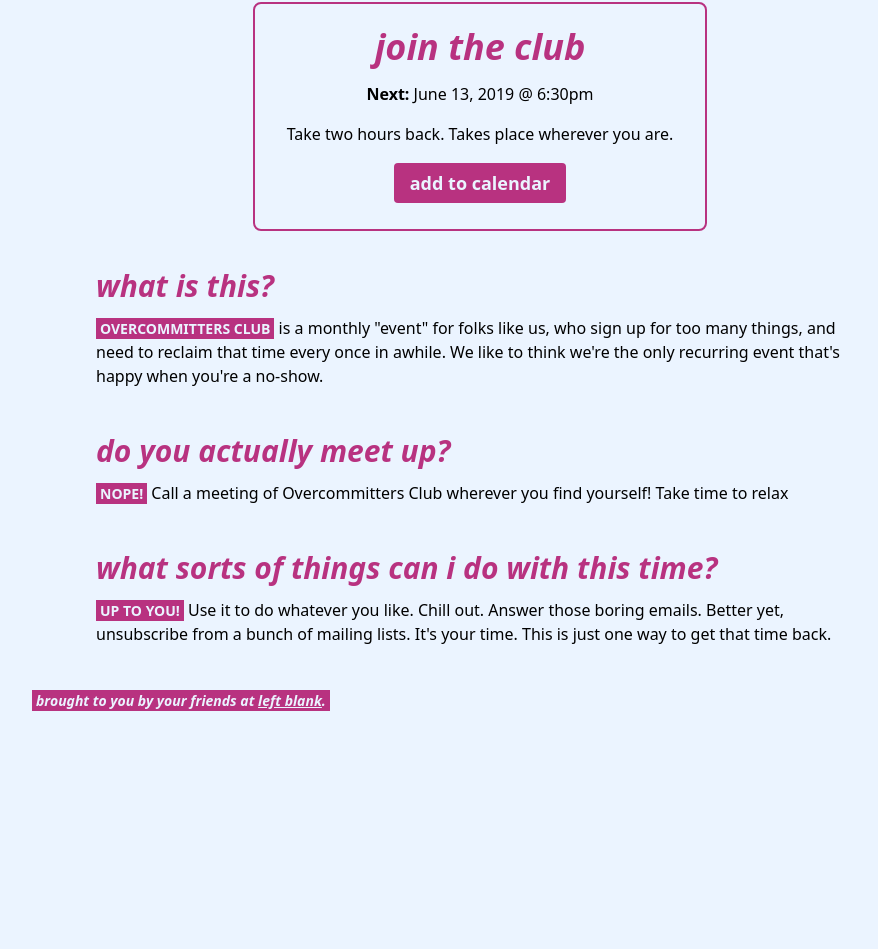
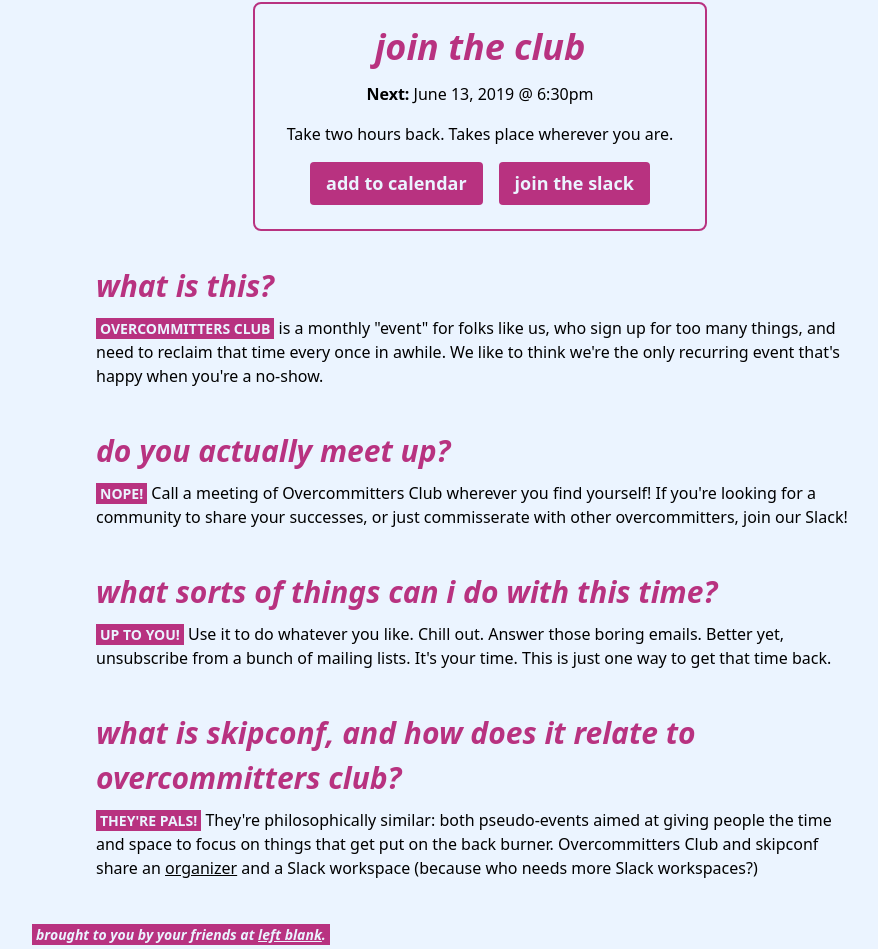
Before and after one commit to brampersandon/overcommitters.club, a Next.js app: page / in a window 1280 px wide. Shown: the part 172-1121 px from the top of the page, without its empty margins (160-1038 px from the left). Before the commit the page ends 887 px from the top, so only its background shows below. Built offline with nearby package versions, Linux system fonts and the light colour scheme.

Commit message:
Add slack link

```diff
--- a/pages/index.tsx
+++ b/pages/index.tsx
@@ -41,8 +41,7 @@ const Hero = () => (
         <span className="uppercase font-bold text-sm text-indigo-100 bg-pink-700 px-1 inline-block">
           Nope!
         </span>{" "}
-        Call a meeting of Overcommitters Club wherever you find yourself! Take
-        time to relax
+        Call a meeting of Overcommitters Club wherever you find yourself! If you're looking for a community to share your successes, or just commisserate with other overcommitters, join our Slack!
       </p>
     </FAQ>
     <FAQ question="What sorts of things can I do with this time?">
@@ -53,6 +52,12 @@ const Hero = () => (
         Use it to do whatever you like. Chill out. Answer those boring emails.
         Better yet, unsubscribe from a bunch of mailing lists. It's your time.
         This is just one way to get that time back.
+      </p>
+    </FAQ>
+    <FAQ question="What is skipconf, and how does it relate to Overcommitters Club?">
+      <p className="py-2">
+        <span className="uppercase font-bold text-sm text-indigo-100 bg-pink-700 px-1 inline-block">They're pals!</span>{" "}
+        They're philosophically similar: both pseudo-events aimed at giving people the time and space to focus on things that get put on the back burner. Overcommitters Club and skipconf share an <a className="underline" href="https://twitter.com/brandon_mn">organizer</a> and a Slack workspace (because who needs more Slack workspaces?)
       </p>
     </FAQ>
   </section>
@@ -70,8 +75,9 @@ const CTA = () => (
       <p className="py-2 px-8 text-md text-center">
         Take two hours back. Takes place wherever you are.
       </p>
-      <div className="text-center py-4">
-        <Button label={<>Add to calendar</>} />
+      <div className="text-center">
+        <Button label={"Add to calendar"} href="/static/overcommitters-club.ics" />
+        <Button label={"Join the Slack"} href="https://join.slack.com/t/skipconf/shared_invite/enQtNjQ4MzIxMjk2ODk5LTIxZGMyN2RmMjUyNTJkZTQxYTM3ZDcyYmJiZjFkNTY4OTFmMGQ1YzY4MDdlZjlhNDY2MGFlN2FmMjBiZTgzNGE" />
       </div>
     </div>
   </Centerer>
@@ -88,10 +94,10 @@ const FAQ: React.FC<{
   </div>
 );
 
-const Button: React.FC<{ label: React.ReactNode }> = ({ label }) => (
+const Button: React.FC<{ label: React.ReactNode, href: string }> = ({ label, href }) => (
   <a
-    href="/static/overcommitters-club.ics"
-    className="px-4 py-2 my-8 lg:my-16 bg-pink-700 text-indigo-100 font-bold text-lg rounded lowercase"
+    href={href}
+    className="px-4 py-2 m-2 bg-pink-700 text-indigo-100 font-bold text-lg rounded lowercase inline-block"
   >
     {label}
   </a>
```
